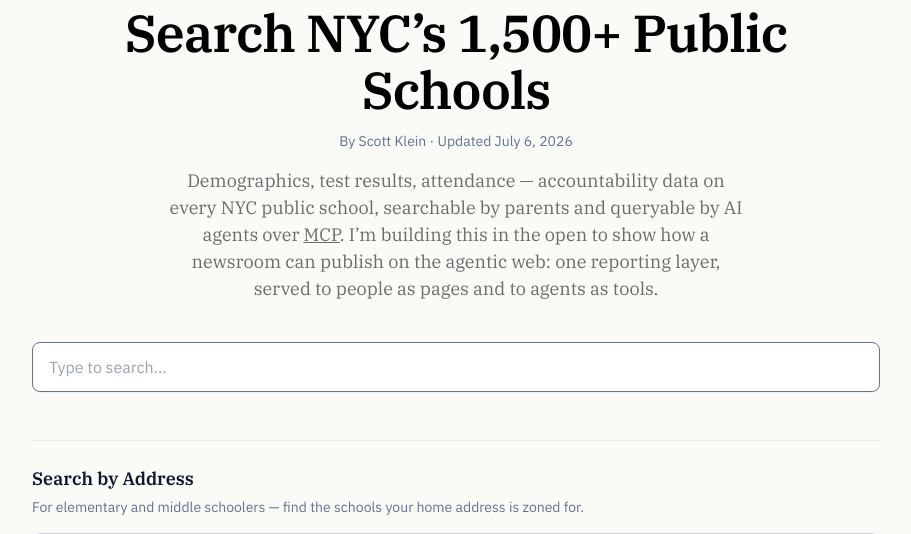
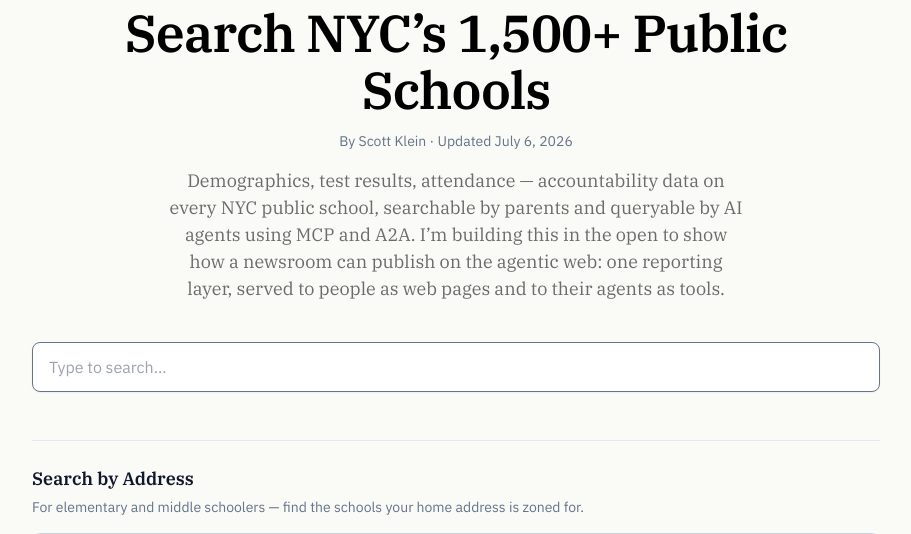
Before and after one commit to kleinmatic/nyc-schools-agentic, a FastAPI app: template app/web/templates/search.html in a window 1280 px wide. Shown: the part 152-686 px from the top of the page, without its empty margins (184-1095 px from the left). Run offline with FastAPI, Linux system fonts and the light colour scheme; the template is opened without the code that fills it, so the values that code supplies are empty; parts of the project's set-up code (start-up, migrations or seed data) failed here and were passed over; some libraries are stand-ins or nearby versions; some web fonts are replaced.

Commit message:
Hero deck copyedit: drop repo link, mention A2A, owner's wording
Co-Authored-By: Claude Fable 5 <noreply@anthropic.com>

```diff
--- a/app/web/templates/search.html
+++ b/app/web/templates/search.html
@@ -12,10 +12,9 @@
   <p class="text-sm text-slate-500 mt-3">By Scott Klein · Updated July 6, 2026</p>
   <p class="display-deck mx-auto">
     Demographics, test results, attendance — accountability data on every NYC public
-    school, searchable by parents and queryable by AI agents over
-    <a class="underline" href="https://github.com/kleinmatic/nyc-schools-agentic#mcp-server">MCP</a>.
+    school, searchable by parents and queryable by AI agents using MCP and A2A.
     I’m building this in the open to show how a newsroom can publish on the agentic
-    web: one reporting layer, served to people as pages and to agents as tools.
+    web: one reporting layer, served to people as web pages and to their agents as tools.
   </p>
 </section>
 {% else %}
```
